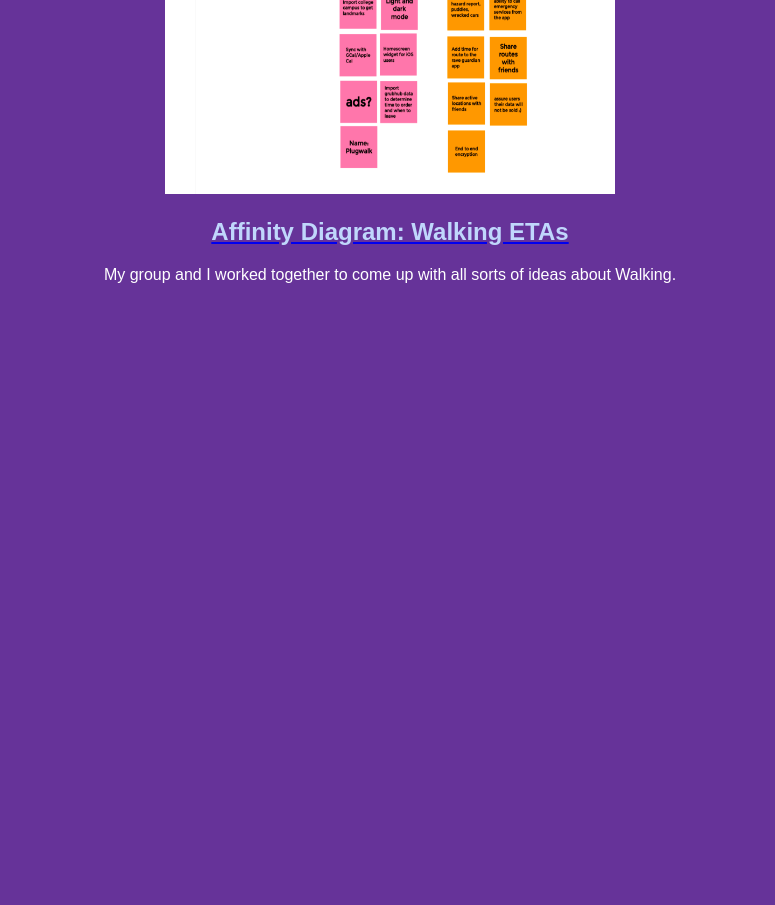
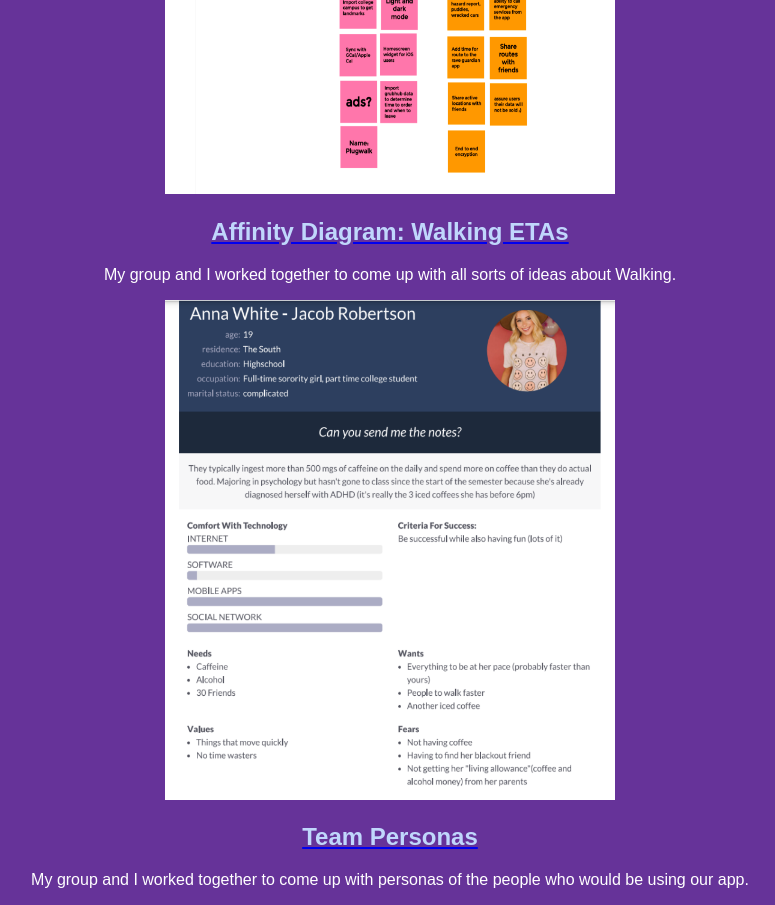
Before and after one commit to JakeR-wq/JakeR-wq.github.io, a plain HTML site: page index.html in a window 1280 px wide. Shown: the part 992-1897 px from the top of the page, without its empty margins (250-1025 px from the left). Before the commit the page ends 1292 px from the top, so only its background shows below. Drawn offline with Linux system fonts and the light colour scheme.

Commit message:
Add files via upload

```diff
--- a/index.html
+++ b/index.html
@@ -30,5 +30,16 @@
 
             </section>
         </section>
+        <!-- Affinity Diagram-->
+        <section class="assignment">
+            <a href="Files/Teampersonas (1).pdf"><img src="Images/persona.PNG" width="450" height="500"></a>
+            <section class="ass-details">
+                <a href="Files/Teampersonas (1).pdf"><h2>Team Personas</h2></a>
+                <p>
+                    My group and I worked together to come up with personas of the people who would be using our app.
+                </p>
+
+            </section>
+        </section>
     </body>
 </html>
```
